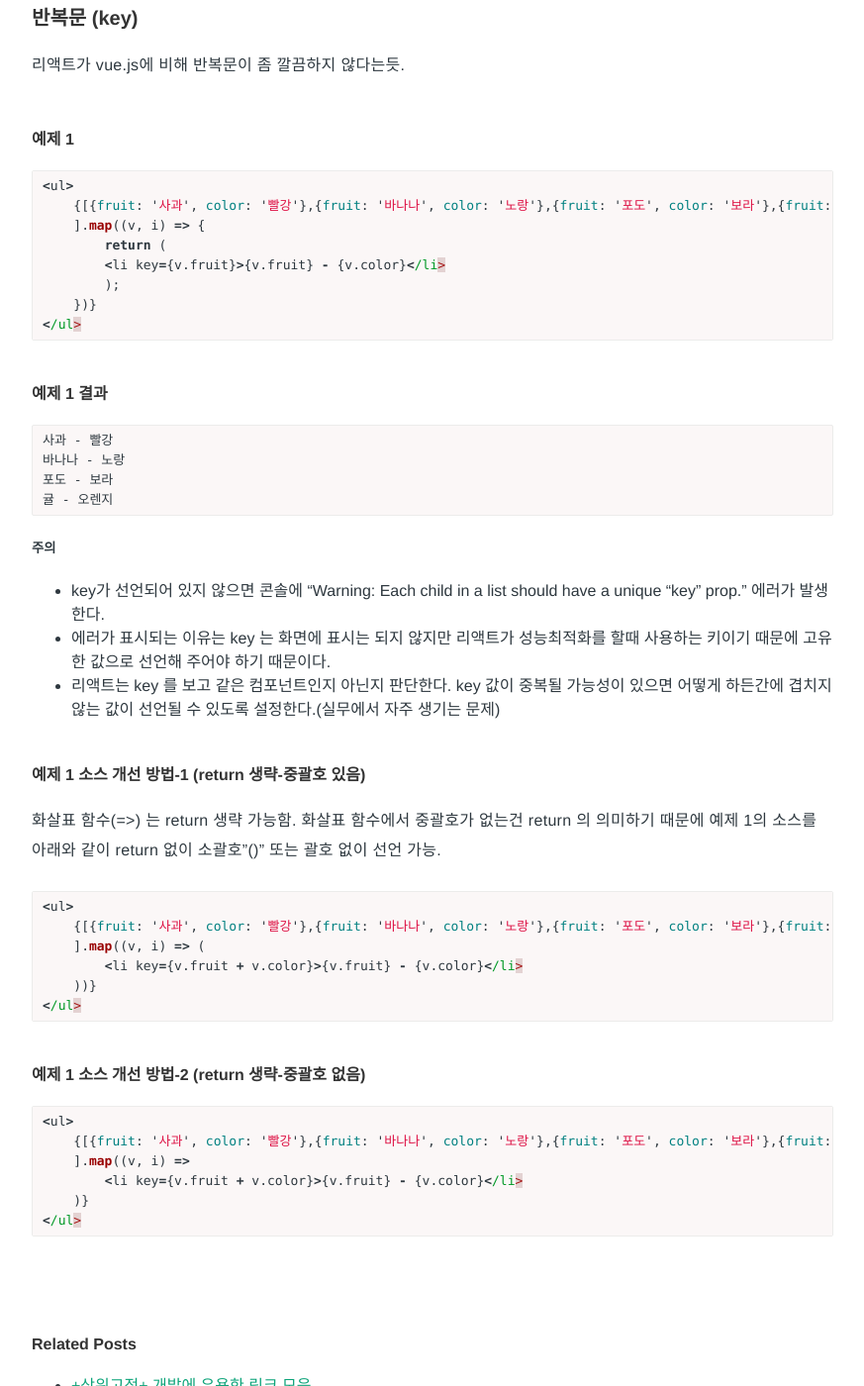
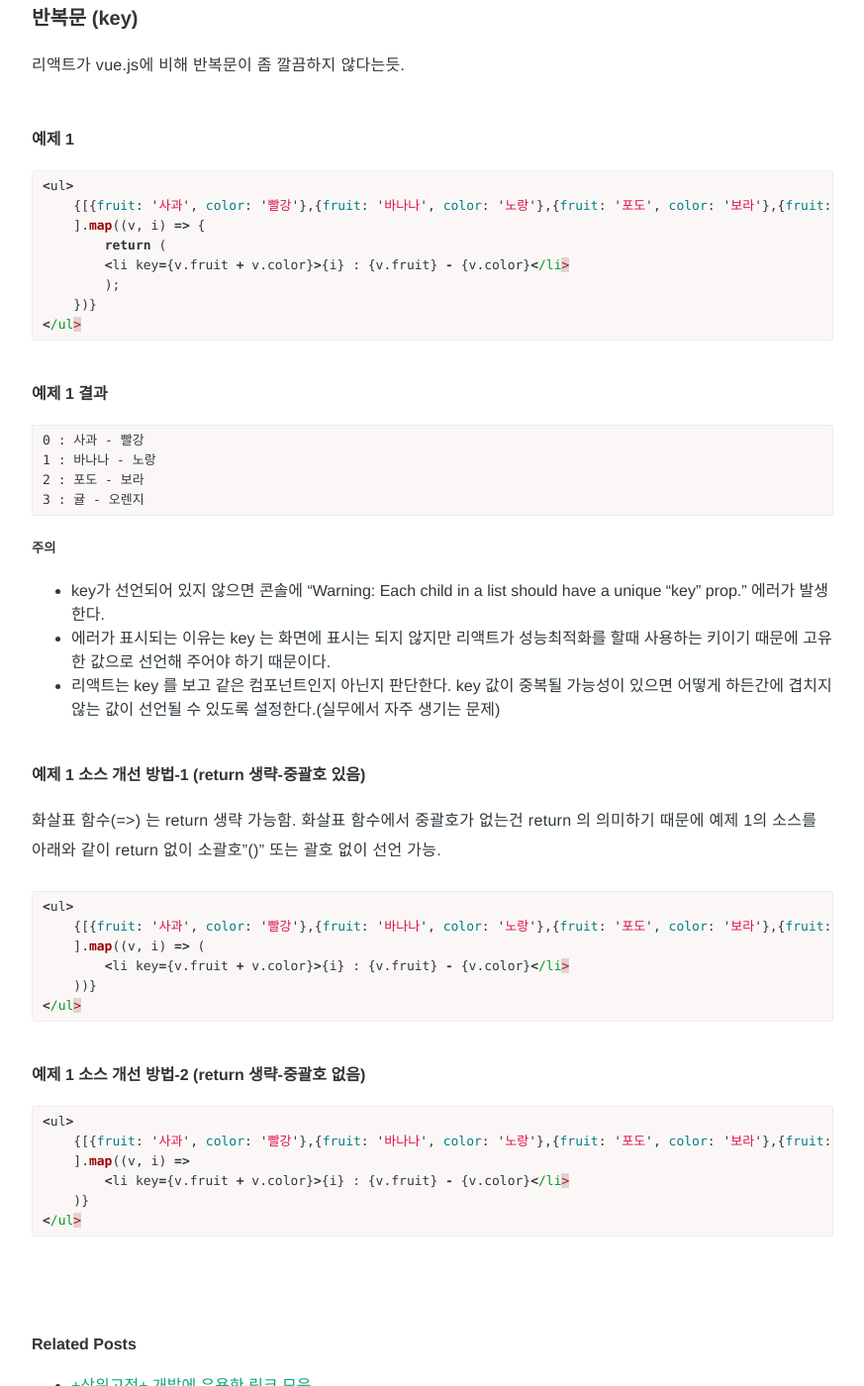
Before and after one commit to Pie001/pie001.github.io, a Jekyll site: the page built from _posts/2020-11-18-0070.md, in a window 1280 px wide and 1400 px high, scrolled down 1567 px. Shown: the whole window at 99% size, without its empty margins (203-1076 px from the left). Built offline with Jekyll 4.4.1, drawn with Linux system fonts in a browser that asks for light colours; comment, search, counter and statistics services are not loaded.

Commit message:
Update 2020-11-18-0070.md

````diff
--- a/_posts/2020-11-18-0070.md
+++ b/_posts/2020-11-18-0070.md
@@ -72,17 +72,17 @@ description: React 기본 학습 -1
     {[{fruit: '사과', color: '빨강'},{fruit: '바나나', color: '노랑'},{fruit: '포도', color: '보라'},{fruit: '귤', color: '오렌지'}
     ].map((v, i) => {
         return (
-        <li key={v.fruit}>{v.fruit} - {v.color}</li>
+        <li key={v.fruit + v.color}>{i} : {v.fruit} - {v.color}</li>
         );
     })}
 </ul>
 ```
 #### 예제 1 결과
 ```
-사과 - 빨강
-바나나 - 노랑
-포도 - 보라
-귤 - 오렌지
+0 : 사과 - 빨강
+1 : 바나나 - 노랑
+2 : 포도 - 보라
+3 : 귤 - 오렌지
 ```
 ##### 주의
 - key가 선언되어 있지 않으면 콘솔에 "Warning: Each child in a list should have a unique "key" prop." 에러가 발생한다.
@@ -96,7 +96,7 @@ description: React 기본 학습 -1
 <ul>
     {[{fruit: '사과', color: '빨강'},{fruit: '바나나', color: '노랑'},{fruit: '포도', color: '보라'},{fruit: '귤', color: '오렌지'}
     ].map((v, i) => (
-        <li key={v.fruit + v.color}>{v.fruit} - {v.color}</li>
+        <li key={v.fruit + v.color}>{i} : {v.fruit} - {v.color}</li>
     ))}
 </ul>
 ```
@@ -105,7 +105,7 @@ description: React 기본 학습 -1
 <ul>
     {[{fruit: '사과', color: '빨강'},{fruit: '바나나', color: '노랑'},{fruit: '포도', color: '보라'},{fruit: '귤', color: '오렌지'}
     ].map((v, i) =>
-        <li key={v.fruit + v.color}>{v.fruit} - {v.color}</li>
+        <li key={v.fruit + v.color}>{i} : {v.fruit} - {v.color}</li>
     )}
 </ul>
 ```
````
